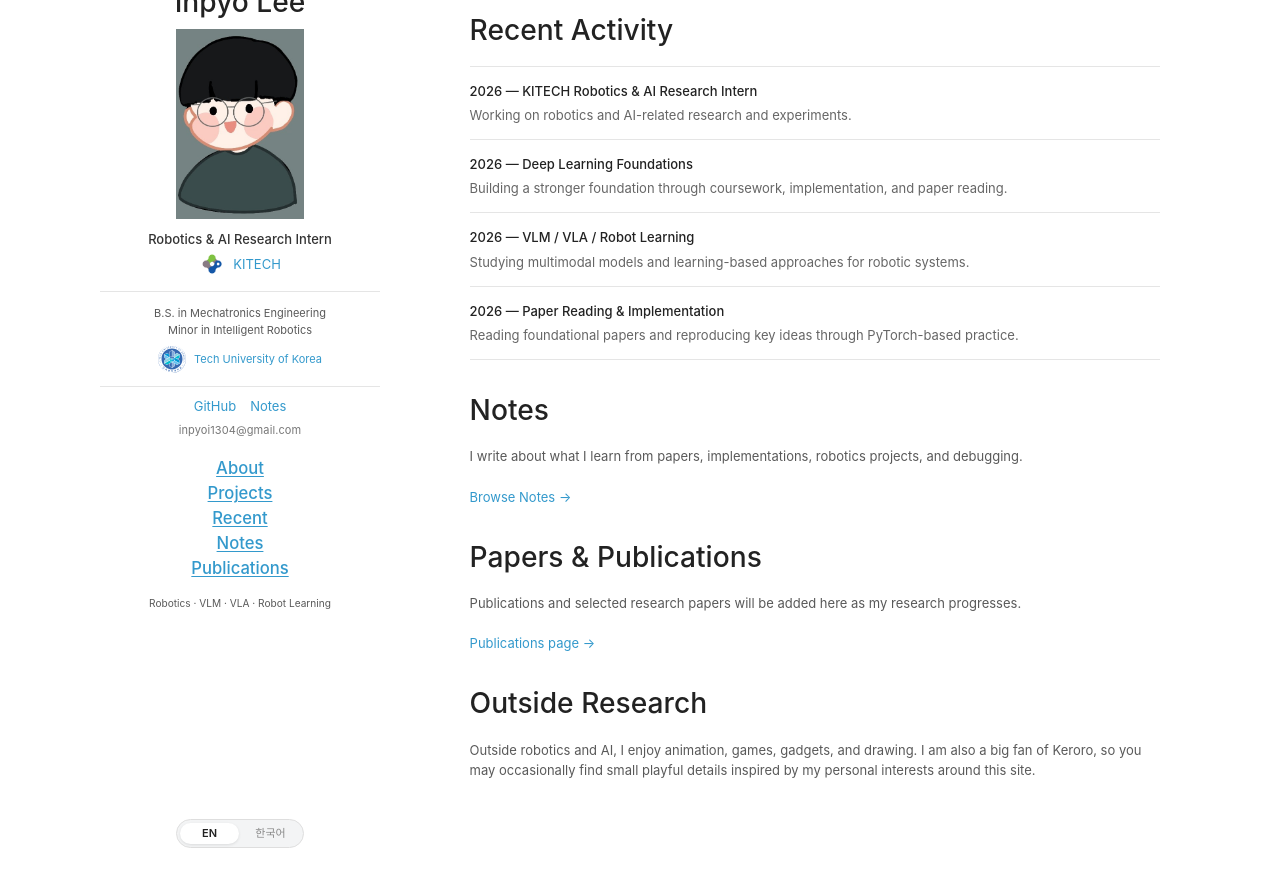
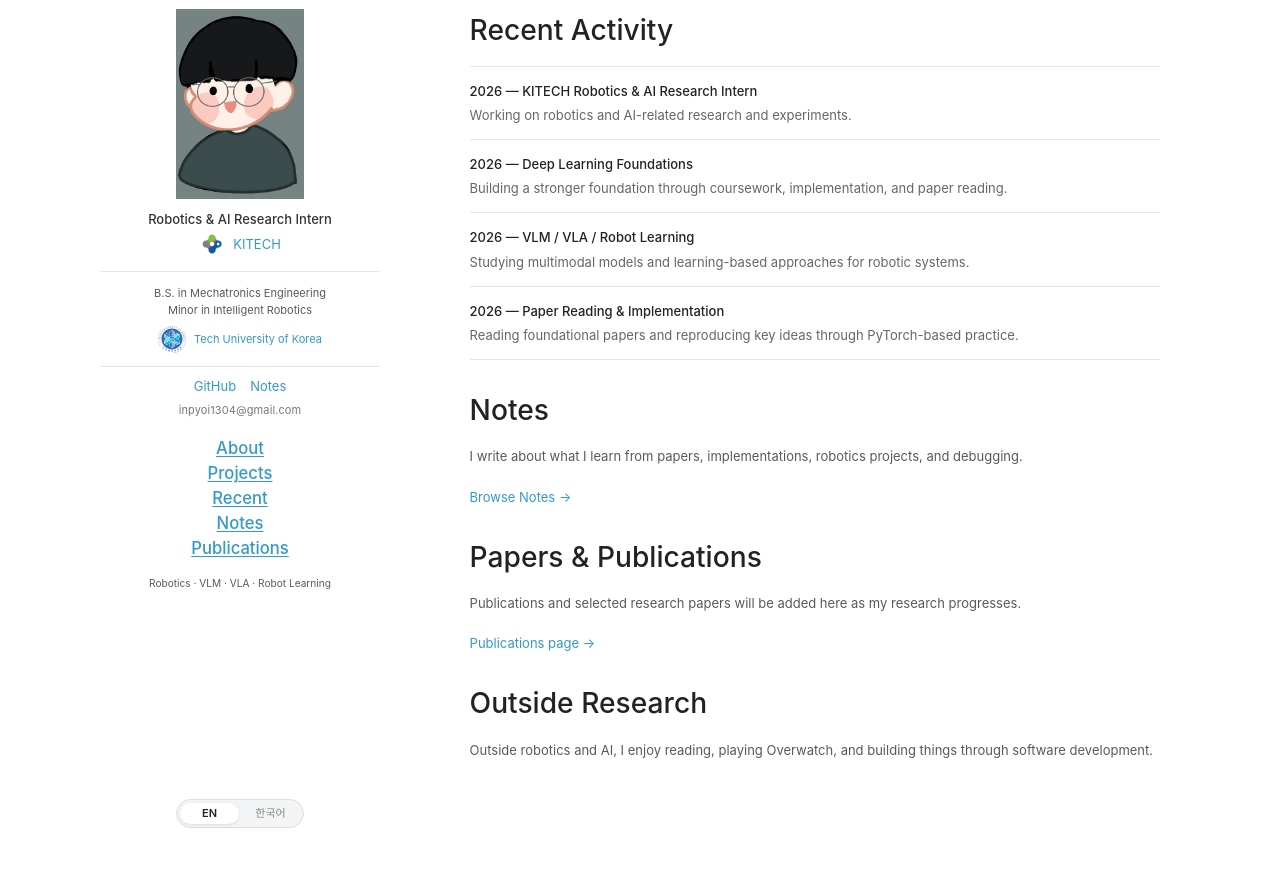
Before and after one commit to nayana224/nayana224.github.io, a Jekyll site: the page index.html, which Jekyll copies as it is, in a window 1280 px wide and 900 px high, scrolled down 1835 px. Shown: the top 887 px of the window. Built offline with Jekyll 4.4.1, drawn with Linux system fonts in a browser that asks for light colours.

Commit message:
content: update outside research interests

```diff
--- a/index.html
+++ b/index.html
@@ -203,7 +203,7 @@
 
       <div class="section-link-block">
         <h1 data-en="Outside Research" data-ko="연구 밖의 관심사">Outside Research</h1>
-        <p data-en="Outside robotics and AI, I enjoy animation, games, gadgets, and drawing. I am also a big fan of Keroro, so you may occasionally find small playful details inspired by my personal interests around this site." data-ko="Robotics와 AI 밖에서는 애니메이션, 게임, 전자기기, 그림 그리기를 좋아합니다. 특히 Keroro를 좋아해서, 이 사이트에도 가끔 제 취향을 반영한 작은 요소를 넣어볼 생각입니다.">Outside robotics and AI, I enjoy animation, games, gadgets, and drawing. I am also a big fan of Keroro, so you may occasionally find small playful details inspired by my personal interests around this site.</p>
+        <p data-en="Outside robotics and AI, I enjoy reading, playing Overwatch, and building things through software development." data-ko="Robotics와 AI 밖에서는 책 읽기, Overwatch 게임, 그리고 개발하는 것을 좋아합니다.">Outside robotics and AI, I enjoy reading, playing Overwatch, and building things through software development.</p>
       </div>
     </section>
   </div>
```
